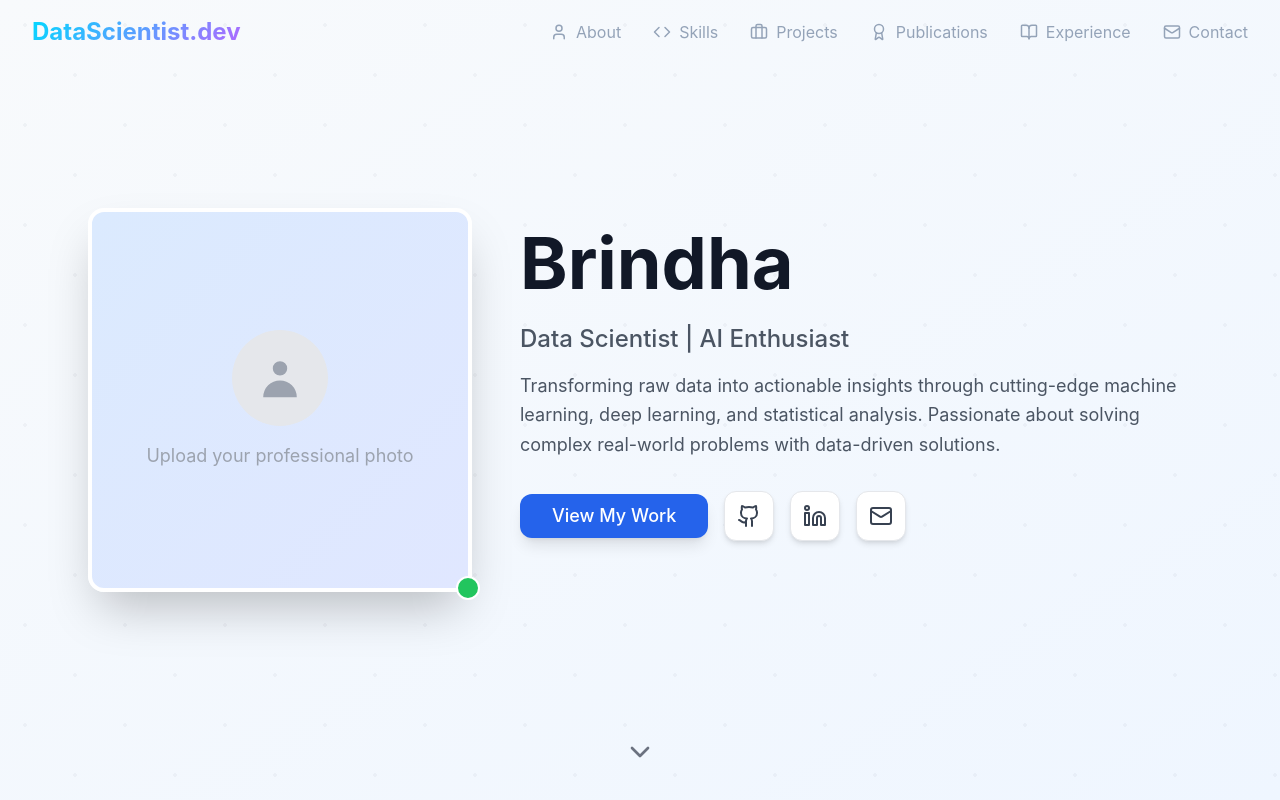
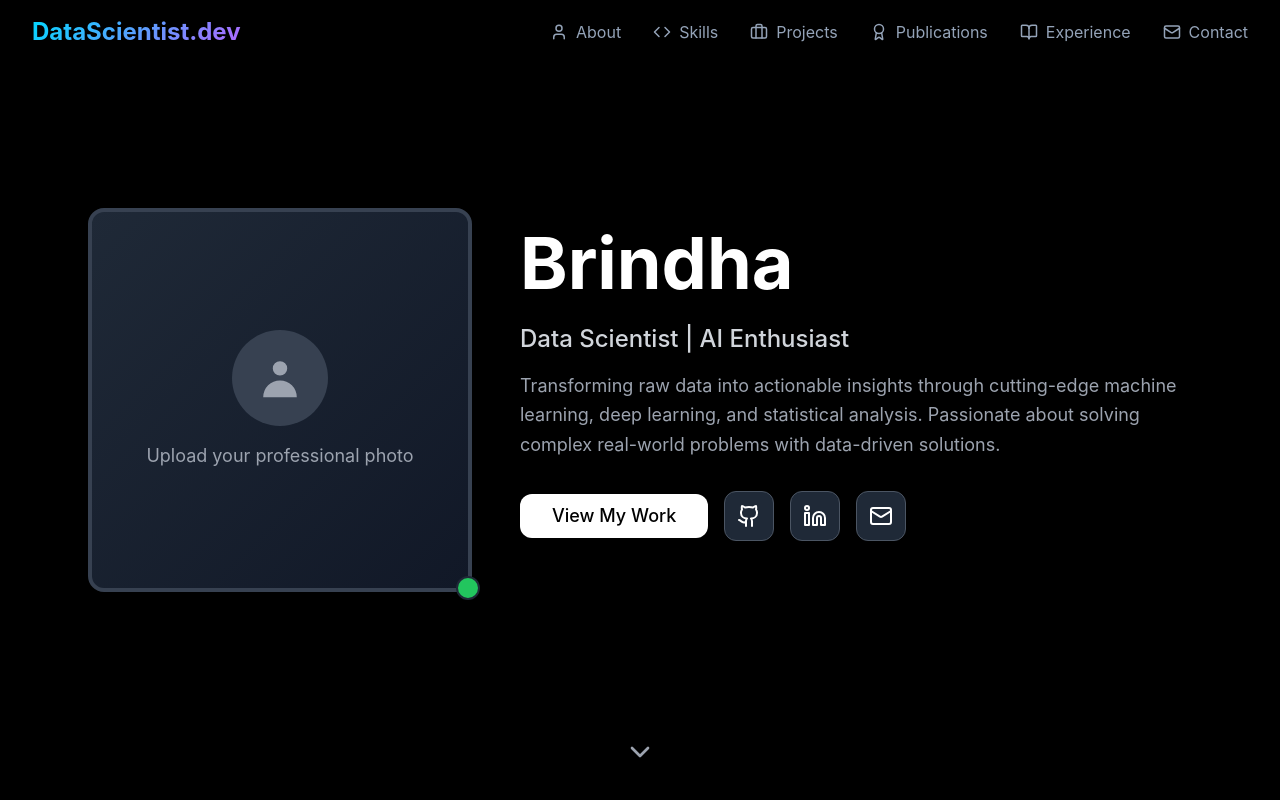
Before and after one commit to brindha-ux/Portfolio-brindha, a React (Vite) app: page / in a window 1280 px wide. Shown: the top 800 px of the page. Built offline with nearby package versions, Linux system fonts and the light colour scheme.

Commit message:
Fix: Set Hero background to black
Set the background of the Hero section to black.

```diff
--- a/src/components/sections/Hero.tsx
+++ b/src/components/sections/Hero.tsx
@@ -10,23 +10,15 @@ const Hero = () => {
   };
 
   return (
-    <section className="relative min-h-screen flex items-center justify-center bg-gradient-to-br from-slate-50 to-blue-50">
-      {/* Background Pattern */}
-      <div className="absolute inset-0 opacity-5">
-        <div className="absolute inset-0" style={{
-          backgroundImage: `radial-gradient(circle at 25px 25px, #64748b 2px, transparent 0), radial-gradient(circle at 75px 75px, #64748b 2px, transparent 0)`,
-          backgroundSize: '100px 100px'
-        }}></div>
-      </div>
-
+    <section className="relative min-h-screen flex items-center justify-center bg-black">
       {/* Hero Content */}
       <div className="relative z-10 flex flex-col lg:flex-row items-center justify-center gap-12 px-6 lg:px-8 max-w-7xl mx-auto">
         {/* Professional Photo Frame */}
         <div className="relative">
-          <div className="w-80 h-80 lg:w-96 lg:h-96 rounded-2xl overflow-hidden border-4 border-white shadow-2xl bg-gradient-to-br from-blue-100 to-indigo-100">
+          <div className="w-80 h-80 lg:w-96 lg:h-96 rounded-2xl overflow-hidden border-4 border-gray-700 shadow-2xl bg-gradient-to-br from-gray-800 to-gray-900">
             <div className="w-full h-full flex items-center justify-center text-gray-400 text-lg">
               <div className="text-center">
-                <div className="w-24 h-24 mx-auto mb-4 rounded-full bg-gray-200 flex items-center justify-center">
+                <div className="w-24 h-24 mx-auto mb-4 rounded-full bg-gray-700 flex items-center justify-center">
                   <svg className="w-12 h-12 text-gray-400" fill="currentColor" viewBox="0 0 20 20">
                     <path fillRule="evenodd" d="M10 9a3 3 0 100-6 3 3 0 000 6zm-7 9a7 7 0 1114 0H3z" clipRule="evenodd" />
                   </svg>
@@ -35,20 +27,20 @@ const Hero = () => {
               </div>
             </div>
           </div>
-          <div className="absolute -bottom-2 -right-2 w-6 h-6 bg-green-500 rounded-full border-2 border-white"></div>
+          <div className="absolute -bottom-2 -right-2 w-6 h-6 bg-green-500 rounded-full border-2 border-gray-800"></div>
         </div>
 
         {/* Text Content */}
         <div className="text-center lg:text-left lg:flex-1">
-          <h1 className="text-5xl lg:text-7xl font-bold mb-6 text-gray-900">
+          <h1 className="text-5xl lg:text-7xl font-bold mb-6 text-white">
             Brindha
           </h1>
 
-          <p className="text-xl lg:text-2xl text-gray-600 mb-4 font-medium">
+          <p className="text-xl lg:text-2xl text-gray-300 mb-4 font-medium">
             Data Scientist | AI Enthusiast
           </p>
 
-          <p className="text-lg text-gray-600 mb-8 max-w-2xl leading-relaxed">
+          <p className="text-lg text-gray-400 mb-8 max-w-2xl leading-relaxed">
             Transforming raw data into actionable insights through cutting-edge machine learning,
             deep learning, and statistical analysis. Passionate about solving complex real-world problems
             with data-driven solutions.
@@ -57,7 +49,7 @@ const Hero = () => {
           <div className="flex flex-col sm:flex-row gap-4 justify-center lg:justify-start items-center mb-8">
             <Button
               size="lg"
-              className="bg-blue-600 hover:bg-blue-700 text-white px-8 py-3 text-lg rounded-lg shadow-lg hover:shadow-xl transition-all duration-300"
+              className="bg-white text-black hover:bg-gray-200 px-8 py-3 text-lg rounded-lg shadow-lg hover:shadow-xl transition-all duration-300"
             >
               View My Work
             </Button>
@@ -67,7 +59,7 @@ const Hero = () => {
                 href="https://github.com"
                 target="_blank"
                 rel="noopener noreferrer"
-                className="p-3 bg-white hover:bg-gray-50 border border-gray-200 transition-all duration-300 rounded-lg text-gray-700 shadow-md hover:shadow-lg"
+                className="p-3 bg-gray-800 hover:bg-gray-700 border border-gray-600 transition-all duration-300 rounded-lg text-white shadow-md hover:shadow-lg"
               >
                 <Github size={24} />
               </a>
@@ -76,14 +68,14 @@ const Hero = () => {
                 href="https://linkedin.com"
                 target="_blank"
                 rel="noopener noreferrer"
-                className="p-3 bg-white hover:bg-gray-50 border border-gray-200 transition-all duration-300 rounded-lg text-gray-700 shadow-md hover:shadow-lg"
+                className="p-3 bg-gray-800 hover:bg-gray-700 border border-gray-600 transition-all duration-300 rounded-lg text-white shadow-md hover:shadow-lg"
               >
                 <Linkedin size={24} />
               </a>
 
               <a
                 href="mailto:contact@example.com"
-                className="p-3 bg-white hover:bg-gray-50 border border-gray-200 transition-all duration-300 rounded-lg text-gray-700 shadow-md hover:shadow-lg"
+                className="p-3 bg-gray-800 hover:bg-gray-700 border border-gray-600 transition-all duration-300 rounded-lg text-white shadow-md hover:shadow-lg"
               >
                 <Mail size={24} />
               </a>
@@ -95,7 +87,7 @@ const Hero = () => {
       {/* Scroll Indicator */}
       <button
         onClick={scrollToNext}
-        className="absolute bottom-8 left-1/2 transform -translate-x-1/2 text-gray-500 hover:text-gray-700 transition-colors"
+        className="absolute bottom-8 left-1/2 transform -translate-x-1/2 text-gray-400 hover:text-white transition-colors"
       >
         <ChevronDown size={32} />
       </button>
```
